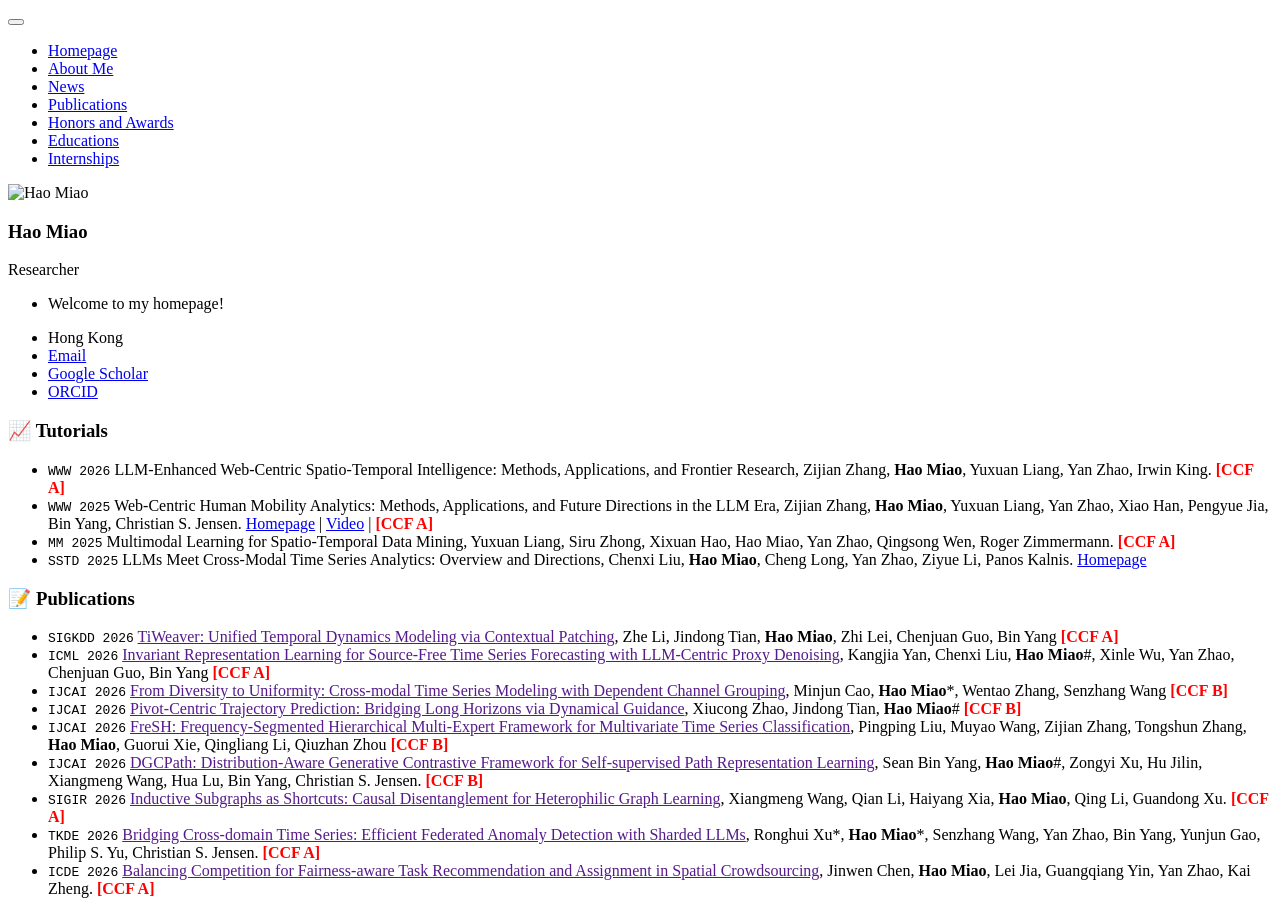
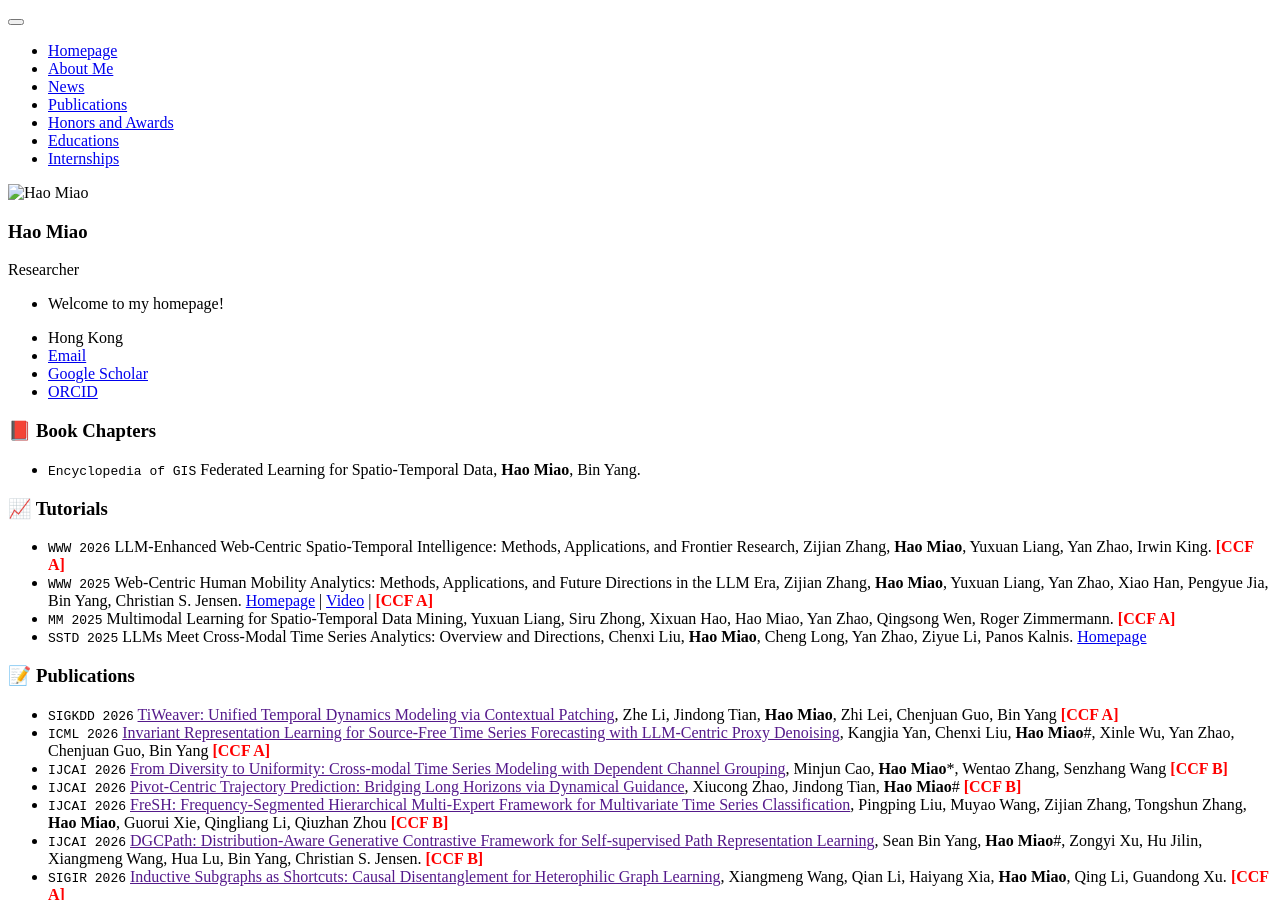
Before and after one commit to MiaoHaoSunny/MiaoHaoSunny.github.io, a Jekyll site: the page built from _pages/includes/pub.md, in a window 1280 px wide and 900 px high. Built offline with Jekyll 4.4.1, drawn with Linux system fonts in a browser that asks for light colours; our own code applies the rules of GitHub Pages for plain Markdown files.

Commit message:
Update pub.md

```diff
--- a/_pages/includes/pub.md
+++ b/_pages/includes/pub.md
@@ -1,3 +1,6 @@
+# 📕 Book Chapters
+- ``Encyclopedia of GIS`` Federated Learning for Spatio-Temporal Data, **Hao Miao**, Bin Yang.
+
 # 📈 Tutorials
 - ``WWW 2026`` LLM-Enhanced Web-Centric Spatio-Temporal Intelligence: Methods, Applications, and Frontier Research, Zijian Zhang, **Hao Miao**, Yuxuan Liang, Yan Zhao, Irwin King. <b><font color="red">[CCF A]</font></b>
 - ``WWW 2025`` Web-Centric Human Mobility Analytics: Methods, Applications, and Future Directions in the LLM Era, Zijian Zhang, **Hao Miao**, Yuxuan Liang, Yan Zhao, Xiao Han, Pengyue Jia, Bin Yang, Christian S. Jensen. [Homepage](https://human-mobility.github.io/) \| [Video](https://drive.google.com/file/d/1my5aEcz_P-SR4it6KSchWNfZgzMUHm5h/view) \| <b><font color="red">[CCF A]</font></b>
```
